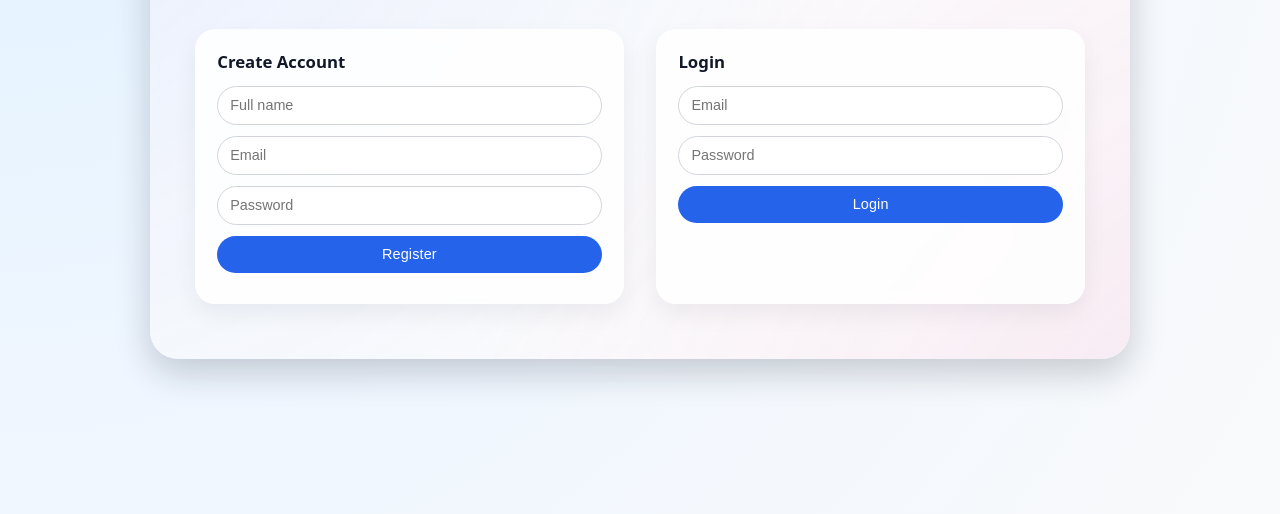
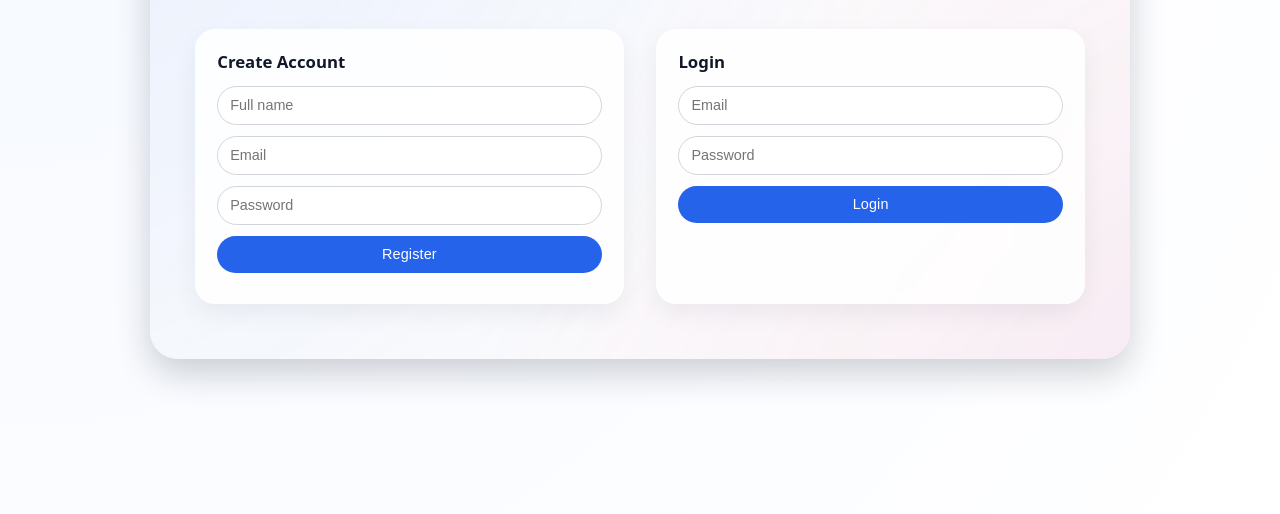
Before and after one commit to Abdullah-NasserAlb/SOFTWARE-Project-Part3-new, a plain HTML site: page index.html in a window 1280 px wide. Shown: the part 286-800 px from the top of the page. Drawn offline with Linux system fonts and the light colour scheme.

Commit message:
Update style.css

```diff
--- a/style.css
+++ b/style.css
@@ -30,8 +30,8 @@ body {
   font-family: "Poppins", system-ui, -apple-system, BlinkMacSystemFont,
     "Segoe UI", sans-serif;
 
-  /* much lighter background so text is clearer */
-  background: radial-gradient(circle at top left, #e0f2fe 0, #eff6ff 45%, #f9fafb 100%);
+  /* almost white, very soft blue tint */
+  background: radial-gradient(circle at top left, #f5f9ff 0, #f9fbff 40%, #ffffff 100%);
   color: var(--text-main);
 }
 
```
